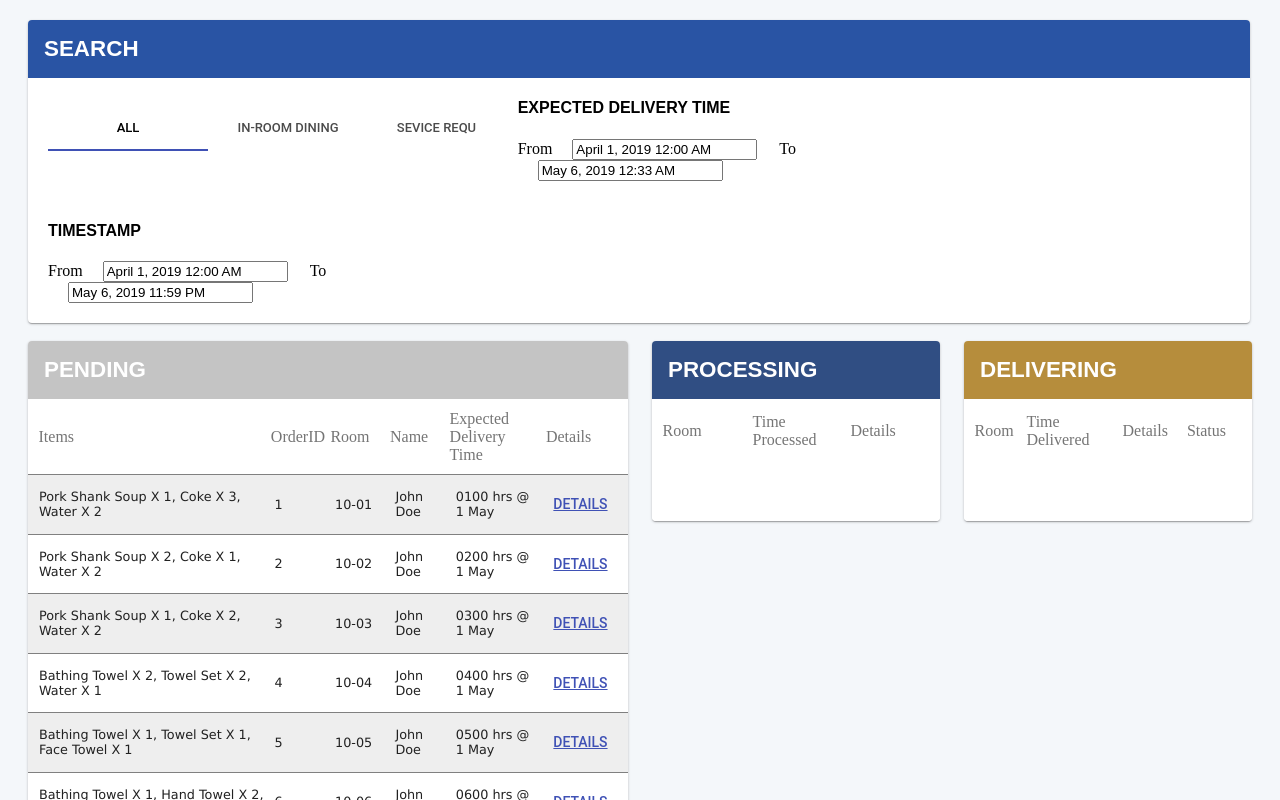
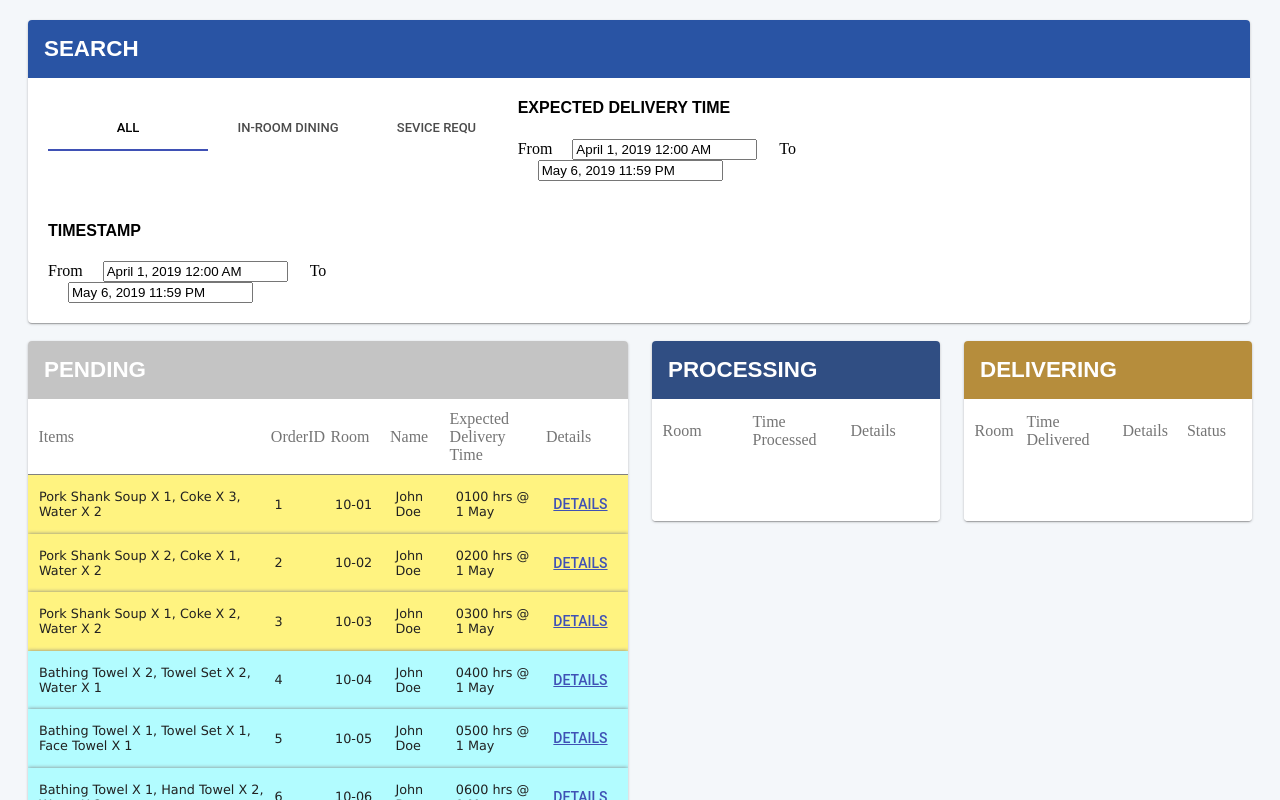
Before and after one commit to huixiang01/melco_concierge, a React (Create React App) app: page / in a window 1280 px wide. Shown: the top 800 px of the page. Built offline with nearby package versions, Linux system fonts and the light colour scheme.

Commit message:
color added'

```diff
--- a/src/App.jsx
+++ b/src/App.jsx
@@ -24,7 +24,7 @@ class App extends React.Component {
       accordion: initialData,
       tab_index: 0,
       expected_delivery_start_time: startOfQuarter(new Date()),
-      expected_delivery_end_time: new Date(),
+      expected_delivery_end_time: endOfDay(new Date()),
       timestamp_start_time: startOfQuarter(new Date()),
       timestamp_end_time: endOfDay(new Date()),
       column_data: Column_Data
--- a/src/ColumnComponent.jsx
+++ b/src/ColumnComponent.jsx
@@ -107,7 +107,7 @@ export default class ColumnComponent extends React.Component {
   }
 
   render() {
-    console.log(this.props.orders.length)
+
     return (
       <Card className={style.carddroppable}>
         <CardContent className={this.props.column_title === "Pending" ? style.cardtitle1 :
--- a/src/index.module.scss
+++ b/src/index.module.scss
@@ -32,22 +32,28 @@
   color: #757575;
 }
 
-.order {
+
+.order1{
+  box-shadow: 0px 0px 4px 0px grey;
   font-size: 0.8em;
   padding: 8px;
   transition: background-color 0.2s ease;
-  background-color: white;
+  background-color: #B2FCFF;
+}
+.order1:first-child {
+  border-top: 1px solid grey;
 }
 
 
 .order {
-  border-bottom: 1px solid grey;
+  box-shadow: 0px 0px 4px 0px grey;
+  font-size: 0.8em;
+  padding: 8px;
+  transition: background-color 0.2s ease;
+  background-color: #FFF380
 }
 .order:first-child {
   border-top: 1px solid grey;
-}
-.order:nth-child(odd) {
-  background-color: #eee;
 }
 
 .carddroppable {
--- a/src/orders.jsx
+++ b/src/orders.jsx
@@ -117,7 +117,7 @@ export default class Order extends React.Component {
 
       >
         {(provided, snapshot) => (
-          <div className={style.order}
+          <div className={this.props.order_type === 1 ? style.order : style.order1}
             {...provided.draggableProps}
             {...provided.dragHandleProps}
             ref={provided.innerRef}
```
